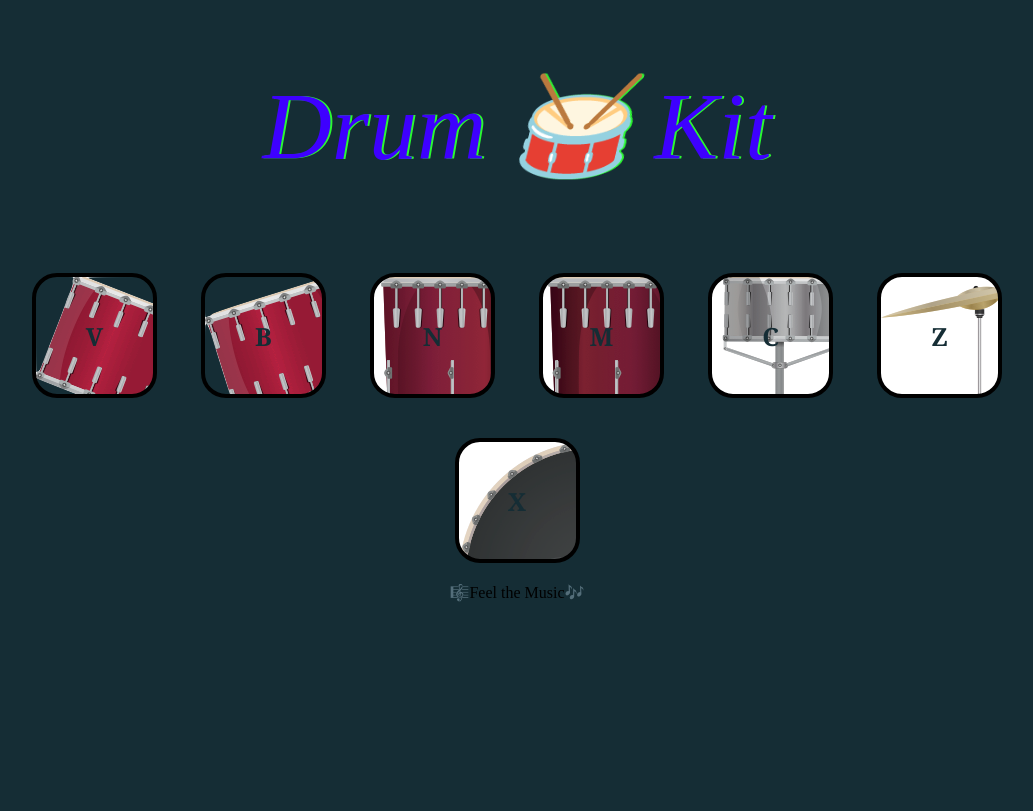
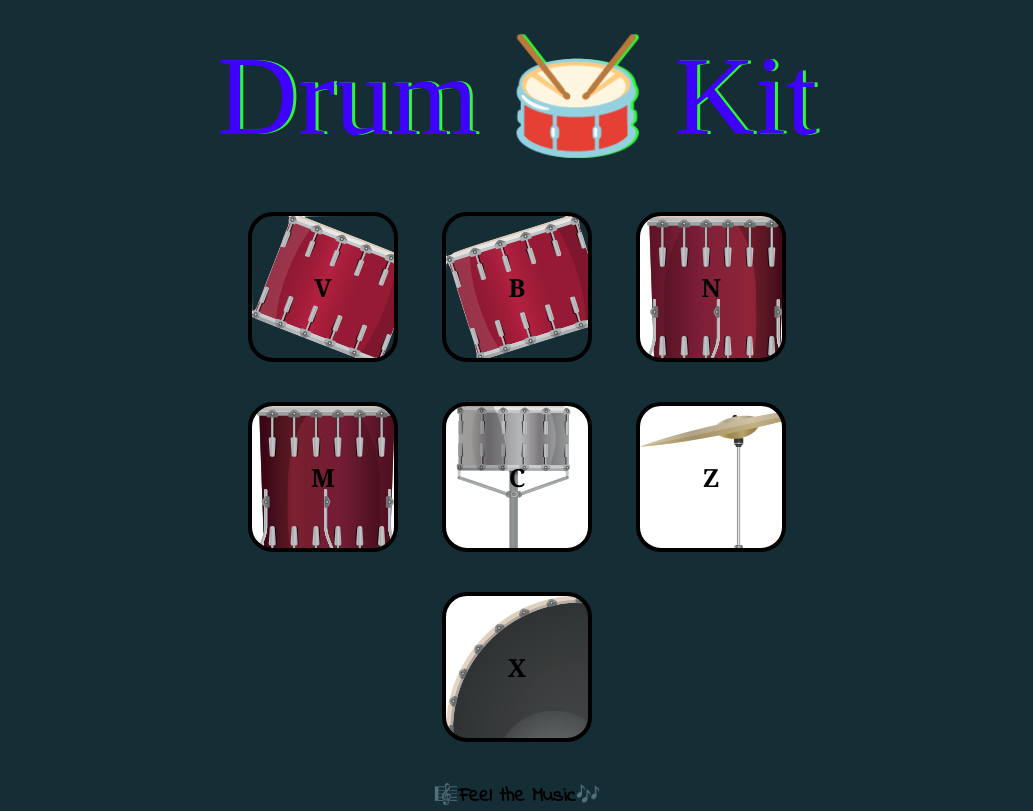
Before and after one commit to Ram-Amajala/DrumKit, a plain HTML site: page index.html in a window 1280 px wide. Shown: the whole page, without its empty margins (123-1156 px from the left). Drawn offline with Linux system fonts and the light colour scheme.

Commit message:
Update styles.css

```diff
--- a/styles.css
+++ b/styles.css
@@ -7,29 +7,34 @@ body {
 
 h1 {
   color: #3E00FF;
-  width: 70%;
-  font-size: 6rem;
-  text-shadow: 2px 0 #2bf931;
-  font-style: italic;
-  font-family: 'Allison', serif;
-  font-weight: 400;
-  margin: 70px auto;
+  width: 80%;
+  font-size: 7rem;
+  text-shadow: 3px 0 #2BF931;
+  font-weight: 500;
+  margin: 30px auto;
+}
+
+footer {
+  font-size: 20px;
+  font-weight: bold;
+  margin-top: 20px;
+  font-family: 'Indie Flower', sans-serif;
 }
 
 .container {
   background-color: inherit;
-  width: 80%;
+  width: 60%;
   margin: auto;
 }
 
 .btn {
   border: 4px solid #000000;
-  height: 125px;
-  width: 125px;
+  height: 150px;
+  width: 150px;
   margin: 20px;
   border-radius: 25px;
   font-family: Georgia;
-  color: #152D35;
+  color: #000000;
   font-size: 25px;
   font-weight: bold;
   padding: 10px 10px 10px 10px;
```
